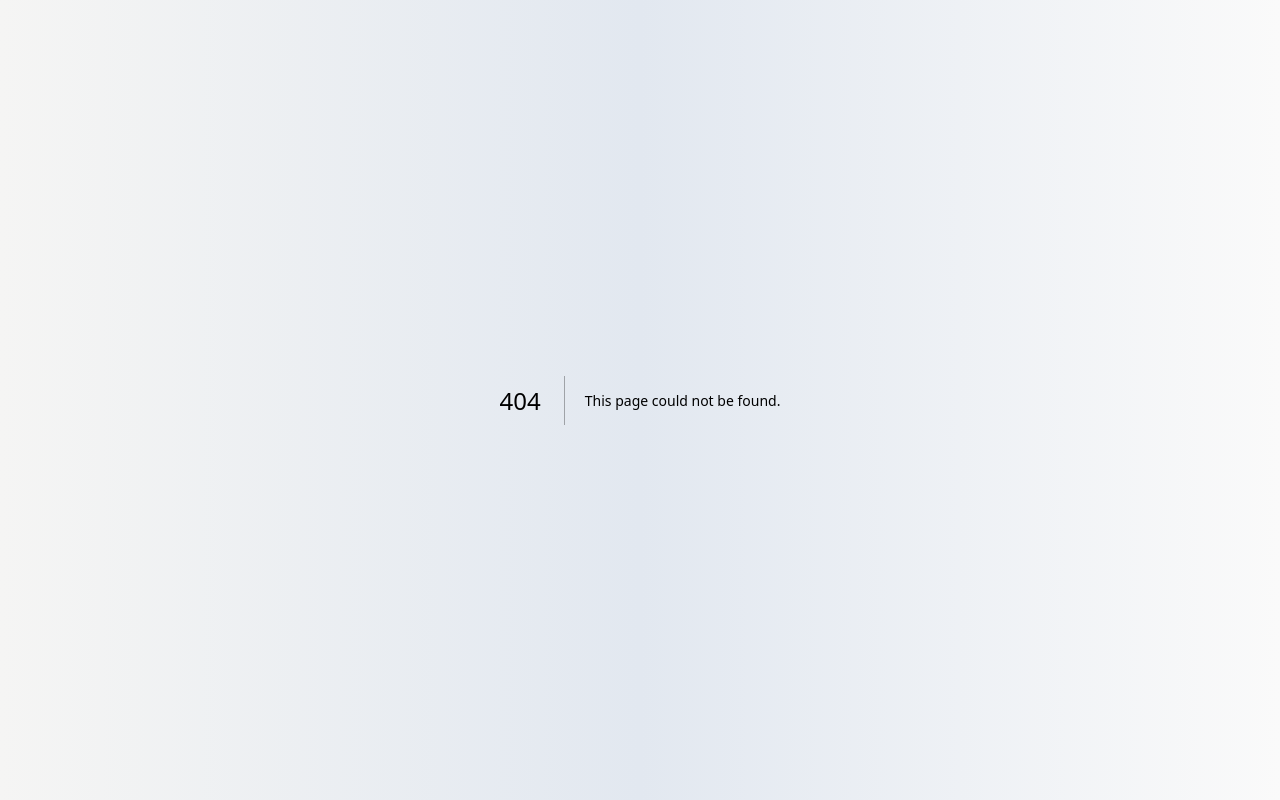
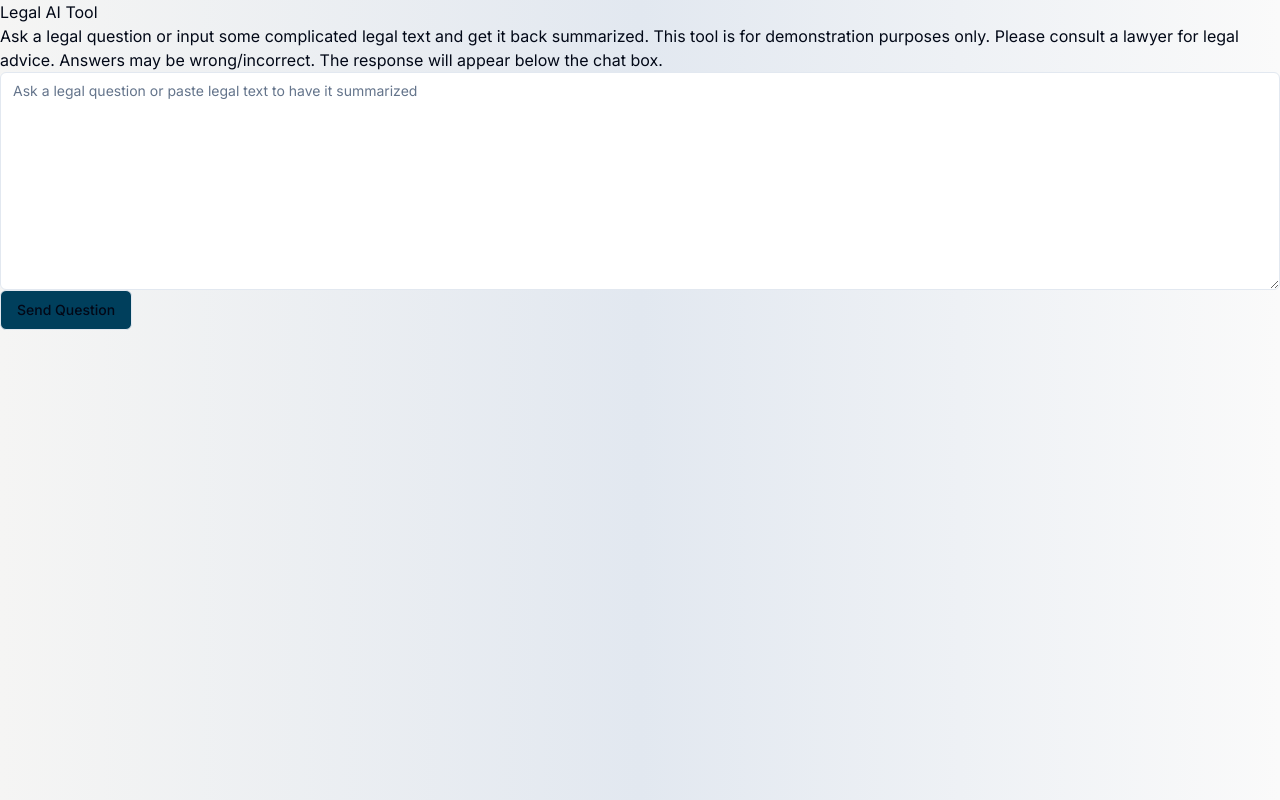
Before and after one commit to aaronaltman/flackinjury-law-2024, a Next.js app: page /legal-ai in a window 1280 px wide. Before the commit this address had no page. Built offline with nearby package versions, Linux system fonts and the light colour scheme.

Commit message:
pretty much

```diff
--- /dev/null
+++ b/src/app/legal-ai/page.tsx
@@ -0,0 +1,10 @@
+import LegalAIBot from "@/components/legal-ai-bot";
+import React from "react";
+
+export default function page() {
+  return (
+    <div>
+      <LegalAIBot />
+    </div>
+  );
+}
--- /dev/null
+++ b/src/components/legal-ai-bot.tsx
@@ -0,0 +1,79 @@
+"use client";
+
+import React, { useState } from "react";
+import { Button } from "./ui/button";
+import { Textarea } from "./ui/textarea";
+
+export default function LegalAIBot() {
+  const [question, setQuestion] = useState("");
+  const [summary, setSummary] = useState("");
+  const [loading, setLoading] = useState(false);
+
+  const handleSubmit = async () => {
+    setLoading(true); // Start loading
+
+    const requestOptions = {
+      method: "POST",
+      headers: {
+        "Content-Type": "application/json",
+      },
+      body: JSON.stringify({ legal_text: question }), // Use question state directly
+    };
+
+    try {
+      const response = await fetch(
+        "https://pythonconnect1-7eab29aefd0a.herokuapp.com/lawsummary/law_summary/",
+        requestOptions
+      );
+
+      if (response.ok) {
+        const data = await response.json();
+        setSummary(data.response);
+      } else {
+        console.error("API request failed");
+      }
+    } catch (error) {
+      console.error("An error occurred:", error);
+    } finally {
+      setLoading(false); // Stop loading
+    }
+
+    setQuestion(""); // Clear the question input
+  };
+
+  return (
+    <>
+      <p>Legal AI Tool</p>
+
+      <p>
+        Ask a legal question or input some complicated legal text and get it
+        back summarized. This tool is for demonstration purposes only. Please
+        consult a lawyer for legal advice. Answers may be wrong/incorrect. The
+        response will appear below the chat box.
+      </p>
+
+      <Textarea
+        id="chat-box"
+        placeholder="Ask a legal question or paste legal text to have it summarized"
+        value={question}
+        onChange={(e) => setQuestion(e.target.value)}
+        rows={10}
+      />
+
+      <Button
+        type="submit"
+        variant="outline"
+        color="secondary"
+        style={{
+          backgroundColor: loading ? "#FFFFFF" : "#003f5c",
+          animation: loading ? "flashing 1s infinite alternate" : "none",
+        }}
+        disabled={loading}
+      >
+        {loading ? "Loading..." : "Send Question"}
+      </Button>
+
+      {summary && <p>Summary: {summary}</p>}
+    </>
+  );
+}
```
